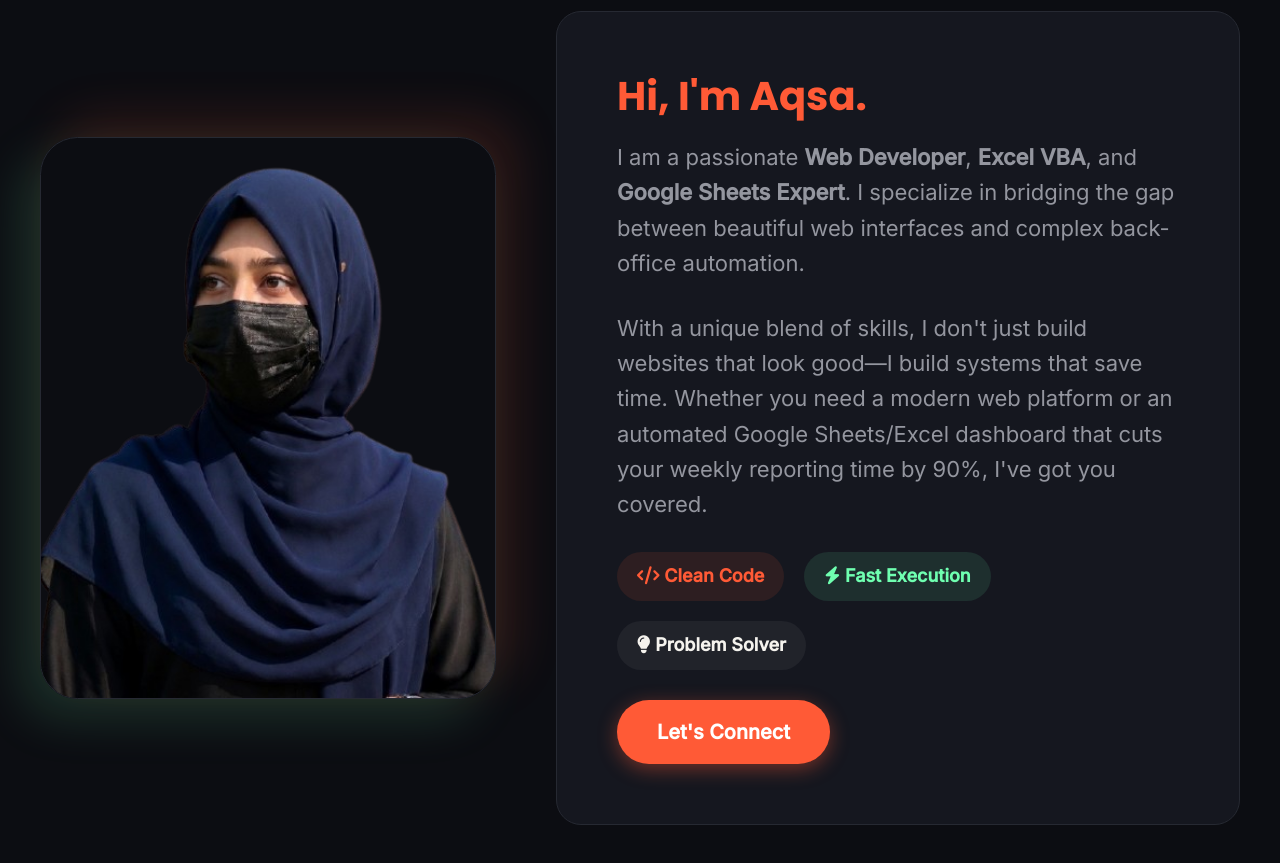
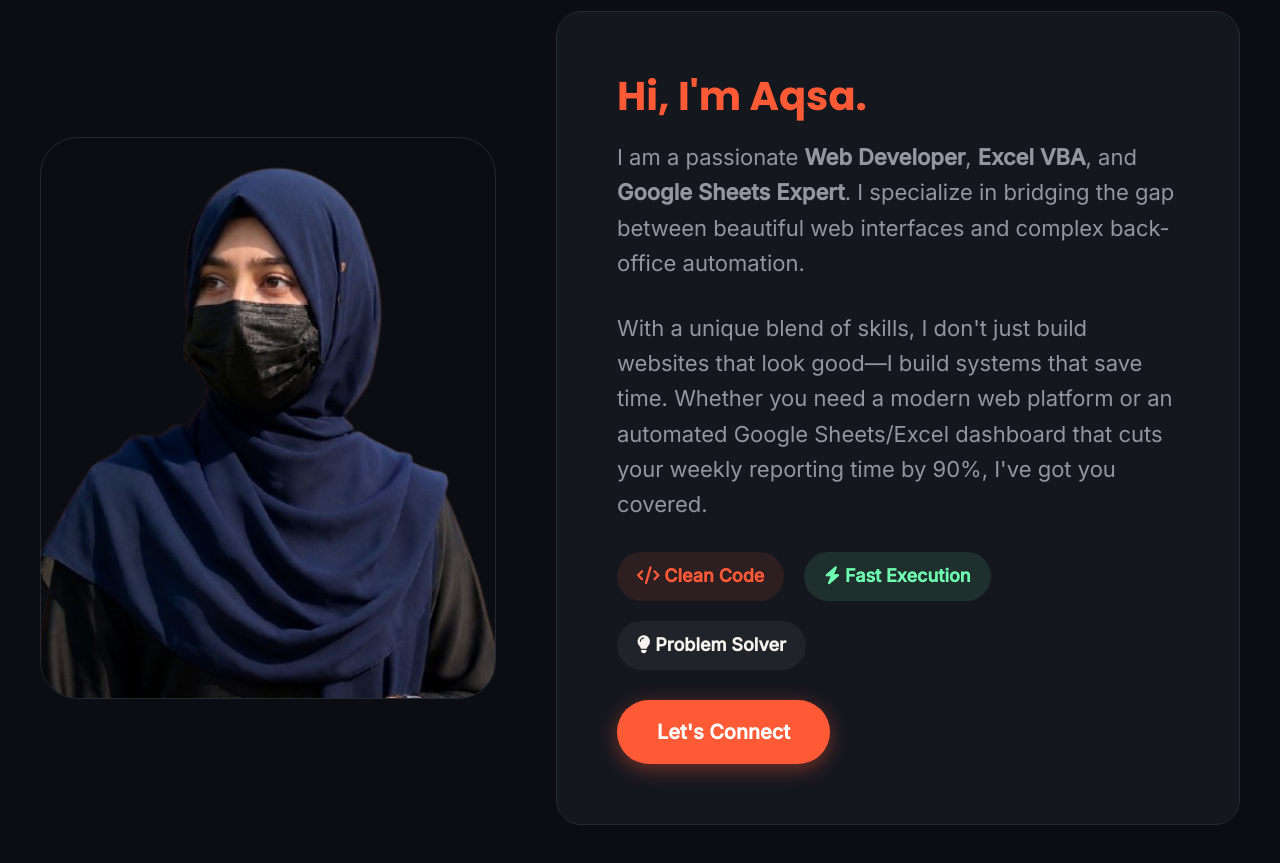
Before and after one commit to hareemrana522-crypto/Portfolio, a React (Vite) app: page / in a window 1280 px wide. Shown: the part 1280-2143 px from the top of the page. Built offline with nearby package versions, Linux system fonts and the light colour scheme.

Commit message:
Remove permanent shadow and green hover border from About image

```diff
--- a/src/index.css
+++ b/src/index.css
@@ -486,14 +486,12 @@ section {
     height: 450px;
     border-radius: 30px;
     overflow: hidden;
-    box-shadow: -15px 15px 40px rgba(111, 255, 176, 0.15), 15px -15px 40px rgba(255, 90, 54, 0.15);
     border: 1px solid var(--border-color);
     transition: var(--transition);
 }
 
 .about-image:hover {
     transform: translateY(-10px) scale(1.02);
-    border-color: var(--secondary-color);
 }
 
 .about-text {
```
